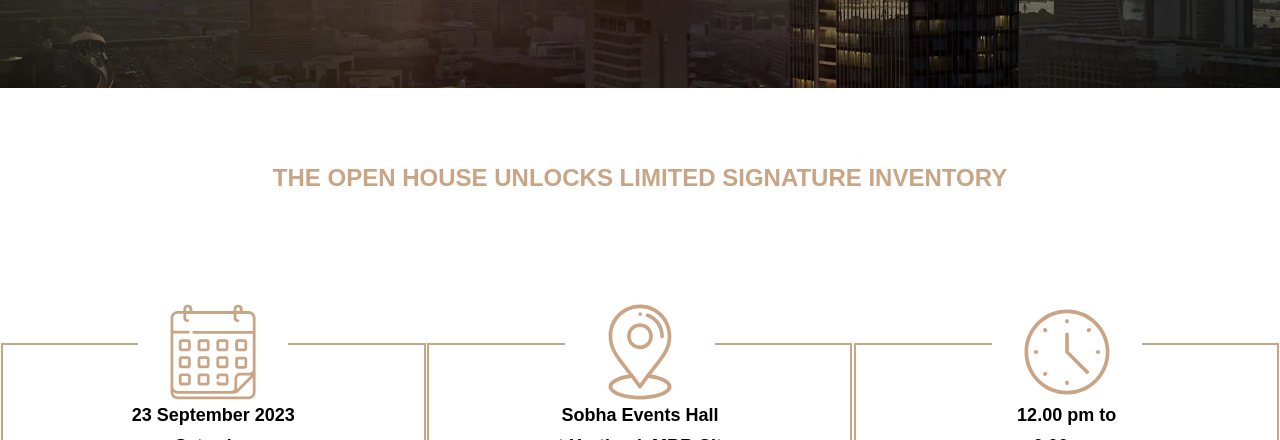
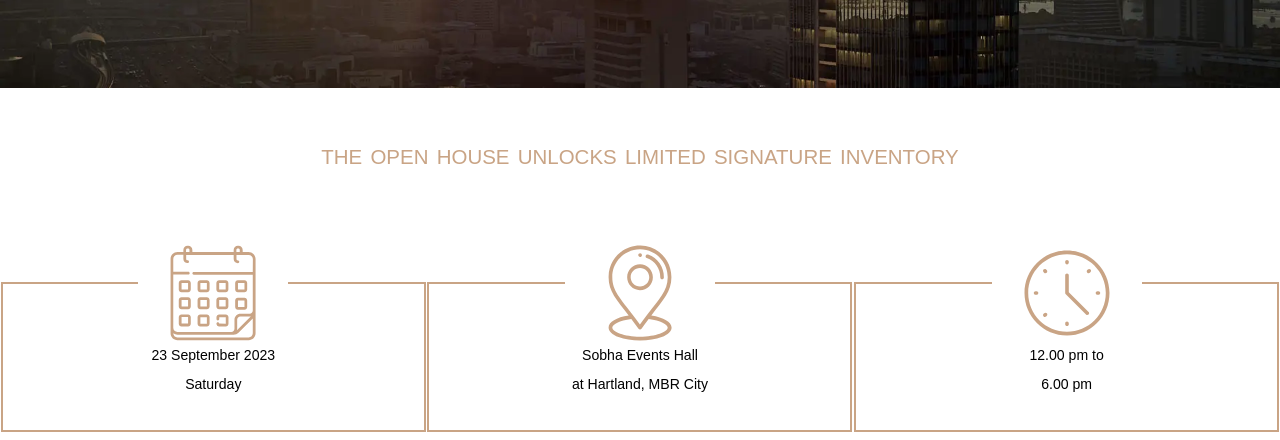
Before and after one commit to ANKIT-SINGH-870075-KUMAR/nspdeepika, a plain HTML site: page index.html in a window 1280 px wide. Shown: the part 512-952 px from the top of the page. Drawn offline with nearby package versions, Linux system fonts and the light colour scheme; files that its build step writes are made by us from their sources; files whose address does not match are found by name.

Commit message:
nvjnfjkvn

```diff
--- a/css/style.css
+++ b/css/style.css
@@ -74,11 +74,13 @@
     align-items: center;
     justify-content: space-around;
     width: 100%;
-    height: 60vh;
+    height: 50vh;
 }
 
 .unlocks .head h2 {
     color: #c9a485;
+    font: 300 1.6vmax sans-serif;
+    word-spacing: 0.2vmax;
 }
 
 .date {
@@ -101,9 +103,9 @@
 
 .date .box h2 {
     color: black;
-    padding: 5px;
-    font-weight: bold;
-    font-size: 18px;
+    padding: 0.5vmax;
+    font-weight: 400;
+    font-size: 1.1vmax;
 }
 
 .date .box .imgg {
```
